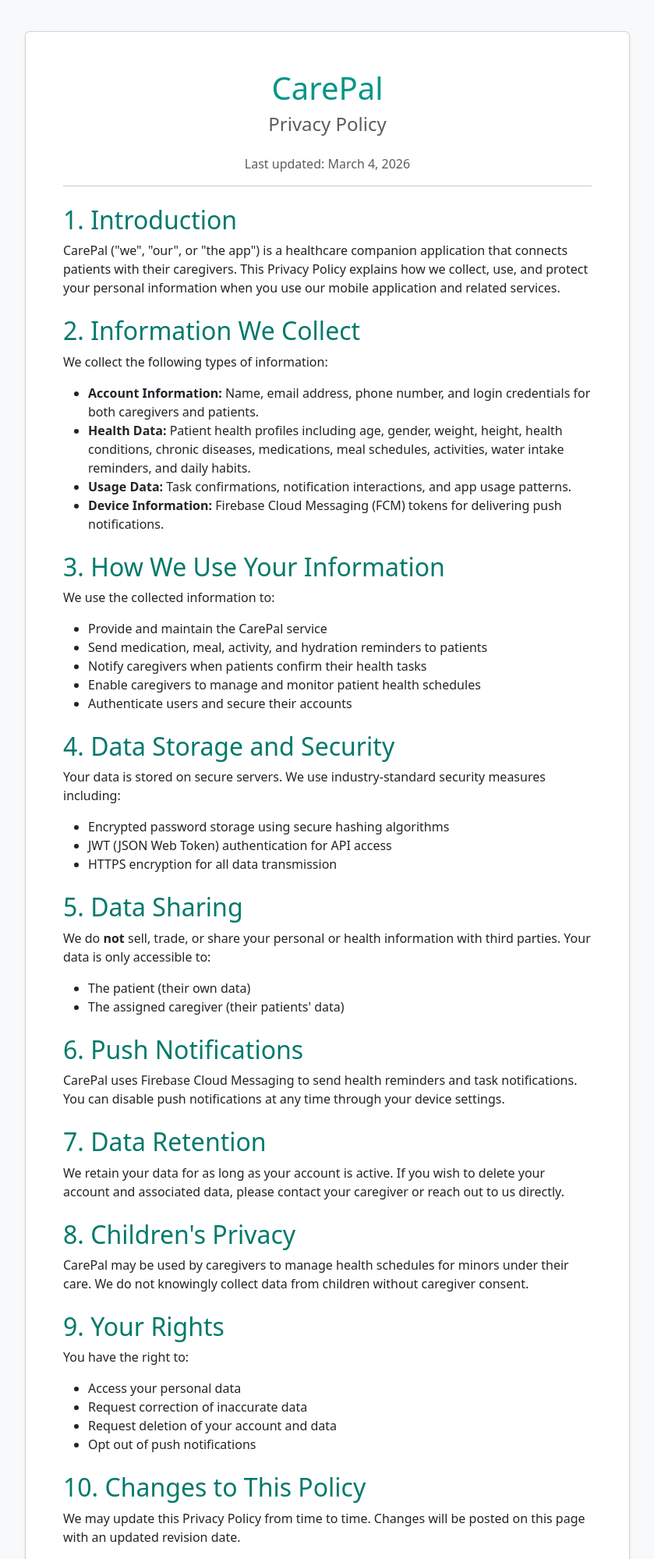
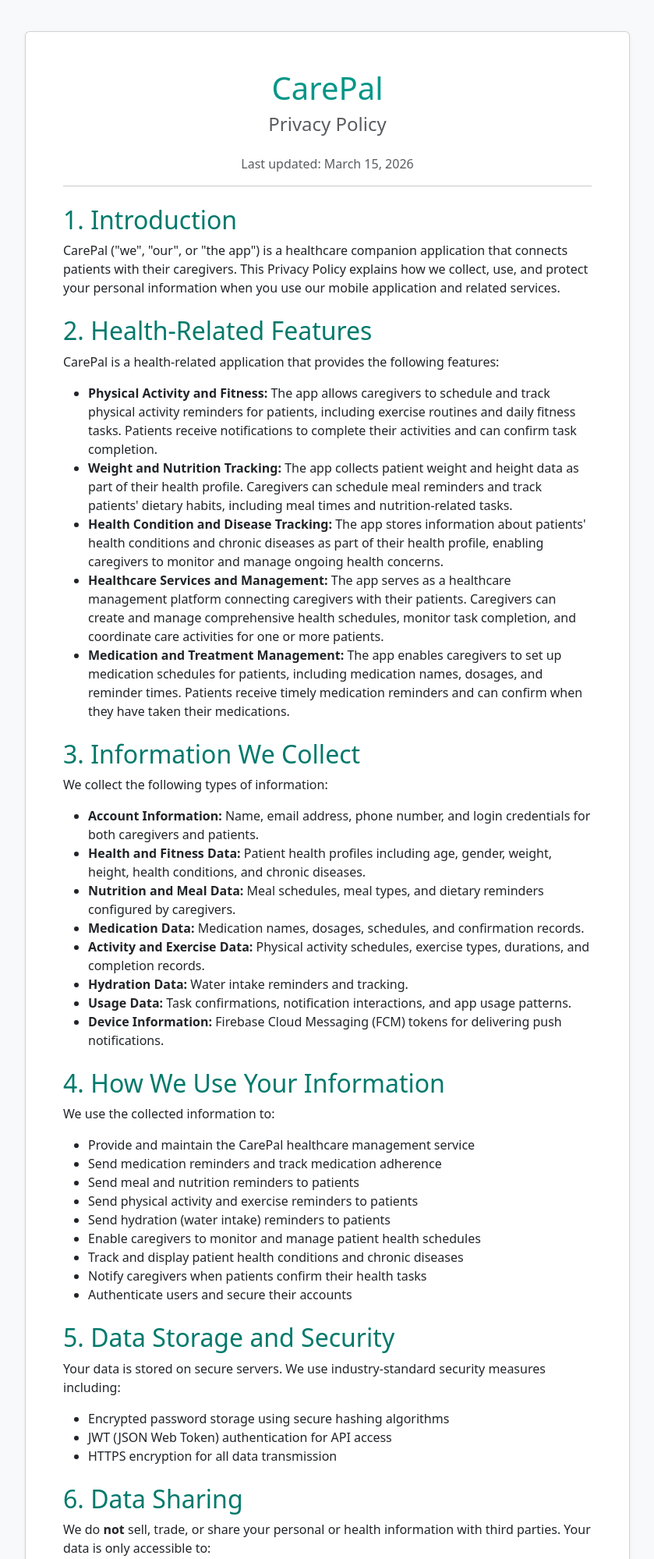
Before and after one commit to ibrahimfakhrey/rana-qamar, a Flask app: page /privacy in a window 1280 px wide. Shown: the top 1999 px of the page at 78% size, without its empty margins (220-1059 px from the left). Run offline with Flask 3, Linux system fonts and the light colour scheme; some libraries are stand-ins or nearby versions.

Commit message:
Update privacy policy to explicitly declare all health feature categories for Google Play compliance
Co-Authored-By: Claude Opus 4.6 (1M context) <noreply@anthropic.com>

```diff
--- a/backend/templates/privacy.html
+++ b/backend/templates/privacy.html
@@ -18,32 +18,50 @@
         <div class="card-body p-4 p-md-5">
             <h1 class="text-center mb-2">CarePal</h1>
             <h4 class="text-center text-muted mb-4">Privacy Policy</h4>
-            <p class="text-muted text-center">Last updated: March 4, 2026</p>
+            <p class="text-muted text-center">Last updated: March 15, 2026</p>
             <hr>
 
             <h2>1. Introduction</h2>
             <p>CarePal ("we", "our", or "the app") is a healthcare companion application that connects patients with their caregivers. This Privacy Policy explains how we collect, use, and protect your personal information when you use our mobile application and related services.</p>
 
-            <h2>2. Information We Collect</h2>
+            <h2>2. Health-Related Features</h2>
+            <p>CarePal is a health-related application that provides the following features:</p>
+            <ul>
+                <li><strong>Physical Activity and Fitness:</strong> The app allows caregivers to schedule and track physical activity reminders for patients, including exercise routines and daily fitness tasks. Patients receive notifications to complete their activities and can confirm task completion.</li>
+                <li><strong>Weight and Nutrition Tracking:</strong> The app collects patient weight and height data as part of their health profile. Caregivers can schedule meal reminders and track patients' dietary habits, including meal times and nutrition-related tasks.</li>
+                <li><strong>Health Condition and Disease Tracking:</strong> The app stores information about patients' health conditions and chronic diseases as part of their health profile, enabling caregivers to monitor and manage ongoing health concerns.</li>
+                <li><strong>Healthcare Services and Management:</strong> The app serves as a healthcare management platform connecting caregivers with their patients. Caregivers can create and manage comprehensive health schedules, monitor task completion, and coordinate care activities for one or more patients.</li>
+                <li><strong>Medication and Treatment Management:</strong> The app enables caregivers to set up medication schedules for patients, including medication names, dosages, and reminder times. Patients receive timely medication reminders and can confirm when they have taken their medications.</li>
+            </ul>
+
+            <h2>3. Information We Collect</h2>
             <p>We collect the following types of information:</p>
             <ul>
                 <li><strong>Account Information:</strong> Name, email address, phone number, and login credentials for both caregivers and patients.</li>
-                <li><strong>Health Data:</strong> Patient health profiles including age, gender, weight, height, health conditions, chronic diseases, medications, meal schedules, activities, water intake reminders, and daily habits.</li>
+                <li><strong>Health and Fitness Data:</strong> Patient health profiles including age, gender, weight, height, health conditions, and chronic diseases.</li>
+                <li><strong>Nutrition and Meal Data:</strong> Meal schedules, meal types, and dietary reminders configured by caregivers.</li>
+                <li><strong>Medication Data:</strong> Medication names, dosages, schedules, and confirmation records.</li>
+                <li><strong>Activity and Exercise Data:</strong> Physical activity schedules, exercise types, durations, and completion records.</li>
+                <li><strong>Hydration Data:</strong> Water intake reminders and tracking.</li>
                 <li><strong>Usage Data:</strong> Task confirmations, notification interactions, and app usage patterns.</li>
                 <li><strong>Device Information:</strong> Firebase Cloud Messaging (FCM) tokens for delivering push notifications.</li>
             </ul>
 
-            <h2>3. How We Use Your Information</h2>
+            <h2>4. How We Use Your Information</h2>
             <p>We use the collected information to:</p>
             <ul>
-                <li>Provide and maintain the CarePal service</li>
-                <li>Send medication, meal, activity, and hydration reminders to patients</li>
+                <li>Provide and maintain the CarePal healthcare management service</li>
+                <li>Send medication reminders and track medication adherence</li>
+                <li>Send meal and nutrition reminders to patients</li>
+                <li>Send physical activity and exercise reminders to patients</li>
+                <li>Send hydration (water intake) reminders to patients</li>
+                <li>Enable caregivers to monitor and manage patient health schedules</li>
+                <li>Track and display patient health conditions and chronic diseases</li>
                 <li>Notify caregivers when patients confirm their health tasks</li>
-                <li>Enable caregivers to manage and monitor patient health schedules</li>
                 <li>Authenticate users and secure their accounts</li>
             </ul>
 
-            <h2>4. Data Storage and Security</h2>
+            <h2>5. Data Storage and Security</h2>
             <p>Your data is stored on secure servers. We use industry-standard security measures including:</p>
             <ul>
                 <li>Encrypted password storage using secure hashing algorithms</li>
@@ -51,23 +69,23 @@
                 <li>HTTPS encryption for all data transmission</li>
             </ul>
 
-            <h2>5. Data Sharing</h2>
+            <h2>6. Data Sharing</h2>
             <p>We do <strong>not</strong> sell, trade, or share your personal or health information with third parties. Your data is only accessible to:</p>
             <ul>
                 <li>The patient (their own data)</li>
                 <li>The assigned caregiver (their patients' data)</li>
             </ul>
 
-            <h2>6. Push Notifications</h2>
+            <h2>7. Push Notifications</h2>
             <p>CarePal uses Firebase Cloud Messaging to send health reminders and task notifications. You can disable push notifications at any time through your device settings.</p>
 
-            <h2>7. Data Retention</h2>
+            <h2>8. Data Retention</h2>
             <p>We retain your data for as long as your account is active. If you wish to delete your account and associated data, please contact your caregiver or reach out to us directly.</p>
 
-            <h2>8. Children's Privacy</h2>
+            <h2>9. Children's Privacy</h2>
             <p>CarePal may be used by caregivers to manage health schedules for minors under their care. We do not knowingly collect data from children without caregiver consent.</p>
 
-            <h2>9. Your Rights</h2>
+            <h2>10. Your Rights</h2>
             <p>You have the right to:</p>
             <ul>
                 <li>Access your personal data</li>
@@ -76,10 +94,10 @@
                 <li>Opt out of push notifications</li>
             </ul>
 
-            <h2>10. Changes to This Policy</h2>
+            <h2>11. Changes to This Policy</h2>
             <p>We may update this Privacy Policy from time to time. Changes will be posted on this page with an updated revision date.</p>
 
-            <h2>11. Contact Us</h2>
+            <h2>12. Contact Us</h2>
             <p>If you have any questions about this Privacy Policy, please contact us at:</p>
             <p><strong>Email:</strong> support@carepal.app</p>
 
```
Also changed, not shown: templates/privacy.html (+33 -15 lines).
